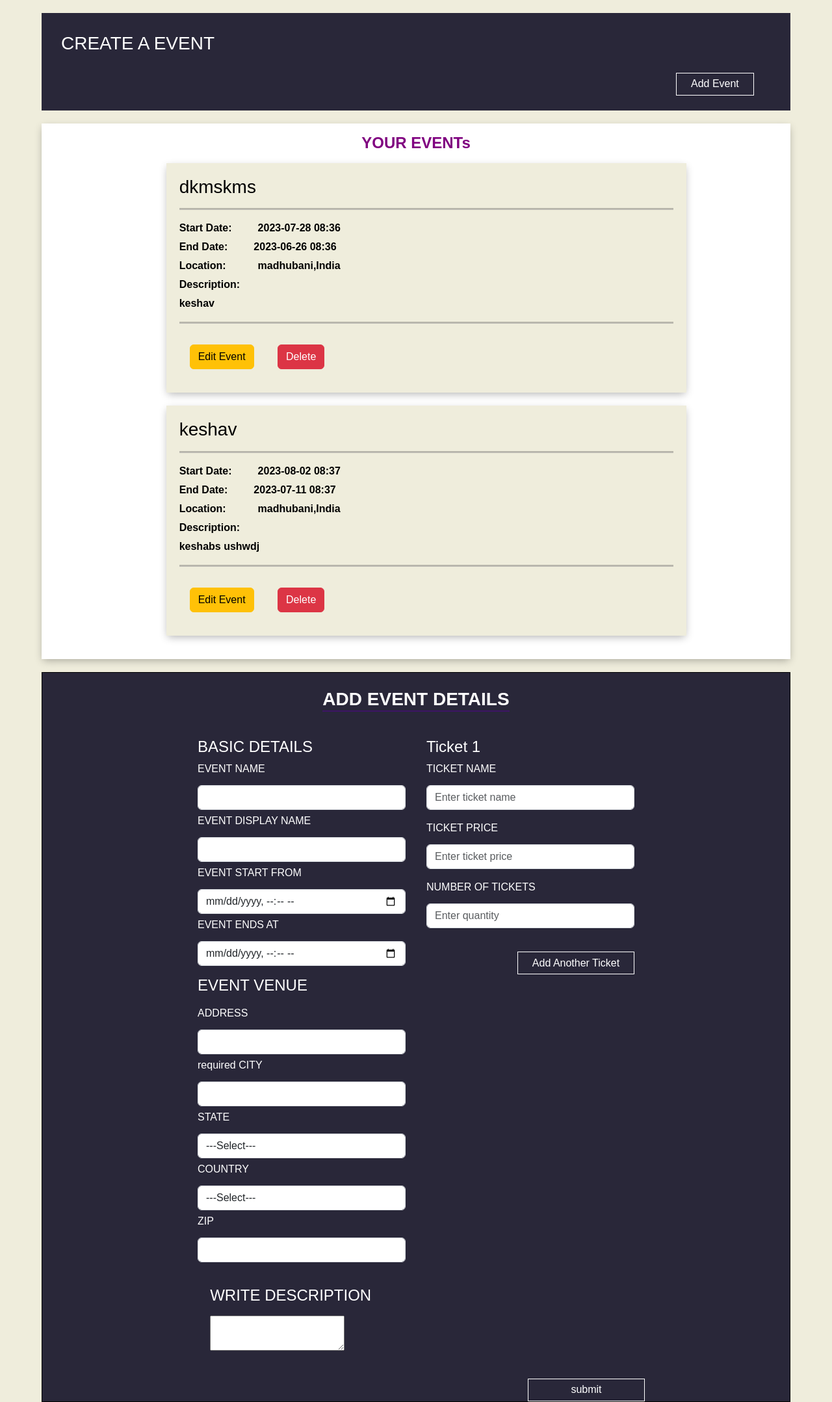
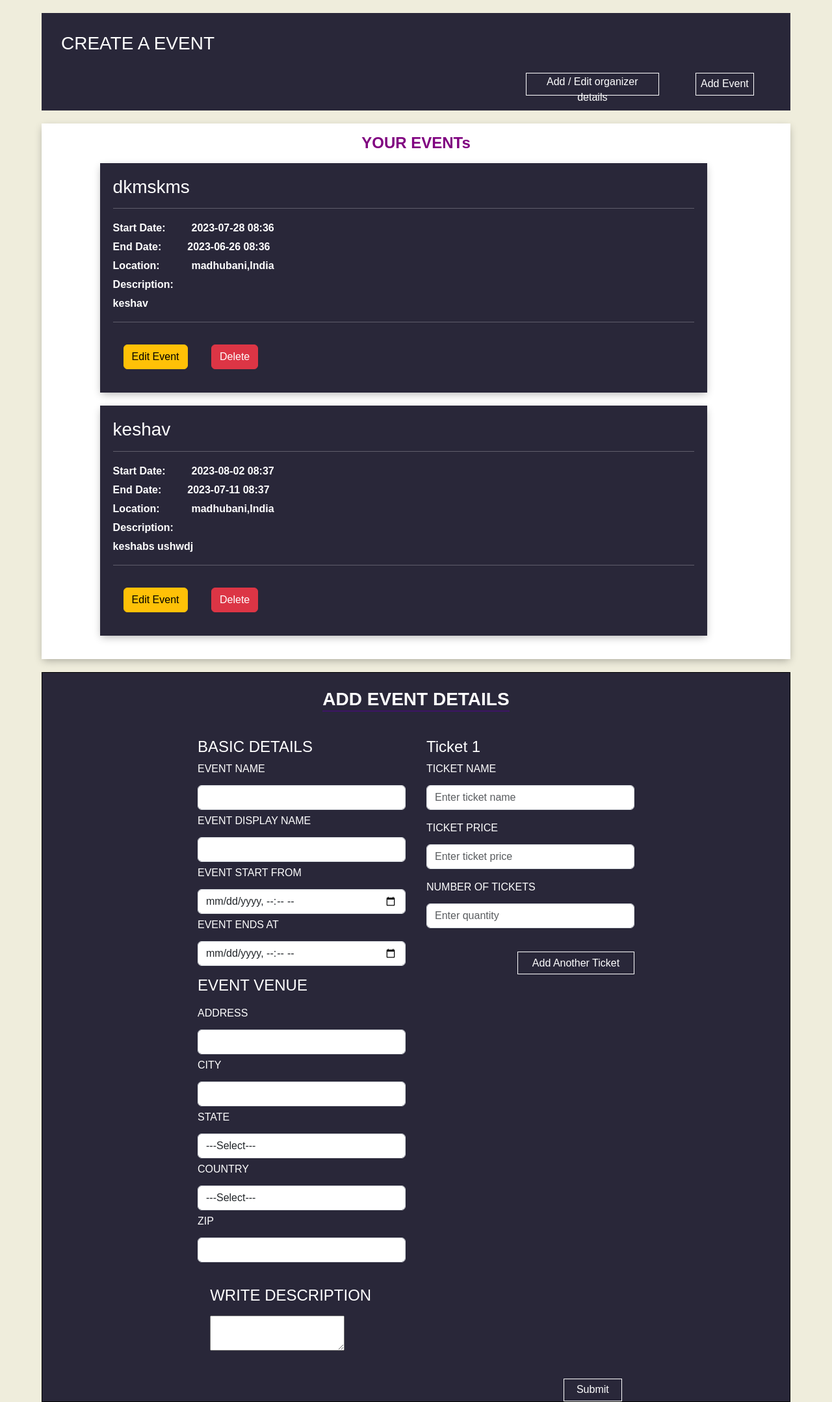
Before and after one commit to chiranjivikeshav/IITISoC-23-Web-13-Event_ticketing_platform, a Django app: page /organizerDashoard in a window 1280 px wide. Shown: the part 86-2243 px from the top of the page at 65% size. Run offline with Django 4.2, Linux system fonts and the light colour scheme; data comes from the database, SQL or seed files in the repository; both versions use the stored data as it was after the commit; some libraries are stand-ins or nearby versions.

Commit message:
first commit

```diff
--- a/organizer/views.py
+++ b/organizer/views.py
@@ -19,7 +19,7 @@ def dashboard(request):
         event_state = request.POST['event_state']
         event_country = request.POST['event_country']
         event_zipcode = int(request.POST['event_zipcode'])
-        event_description = request.POST['event-description']
+        event_description = request.POST['event_description']
 
         event = Eventdetails.objects.create(
             eventName = event_name,
--- a/templates/organizer.html
+++ b/templates/organizer.html
@@ -25,9 +25,9 @@
     padding-left: 30px;
 }
 
-.btn1 {
+.btn1{
     height: 35px;
-    width: 120px;
+    width: 90px;
     border: 1px solid white;
     background-color: transparent;
     color: white;
@@ -36,12 +36,27 @@
     margin-top: 20px;
 }
 
+
+.btn2{
+    height: 35px;
+    width: 205px;
+    border: 1px solid white;
+    background-color: transparent;
+    color: white;
+    float: right;
+    margin-right: 5%;
+    margin-top: 20px;
+}
 .btn1:hover {
     background-color: white;
     color: #0D335D;
     cursor: pointer;
 }
-
+.btn2:hover {
+    background-color: white;
+    color: #0D335D;
+    cursor: pointer;
+}
 .dont-have-event {
     margin-left: 5%;
     margin-right: 5%;
@@ -50,20 +65,19 @@
     background-color: white;
     box-shadow: 0 4px 12px -2px rgba(0, 0, 0, 0.3);
 
-    align-items: center;
     display: flex;
     flex-flow: column;
     justify-content: center;
+    align-items: center;
 }
 
 .event-item {
-    color:black;
-    background-color: #efeddc;
+    color:white;
+    background-color:#292739;
     padding: 20px;
     margin-bottom: 20px;
-    margin-left:5%;
     list-style:none;
-    width:90%;
+    width:93%;
     box-shadow: 0 4px 12px -2px rgba(0, 0, 0, 0.3);
     font-family: sans-serif;
     font-weight:bold;
@@ -71,7 +85,7 @@
     height:auto;
 }
 .event-list{
-    width:80%;
+    width:90%;
 
 }
 .event-item h3 {
@@ -217,7 +231,68 @@ hr{
 <div class="create-event">
     <h3>CREATE A EVENT </h3>
     <button onclick="scrollToTop()" type="button" class="btn1">Add Event</button>
+    <button type="button" class="btn2" data-toggle="modal" data-target="#loginModal">Add / Edit organizer details</button>
 </div>
+<!-- modal for organizer details-->
+
+<div class="modal fade" id="loginModal" tabindex="-1" aria-labelledby="loginModal" aria-hidden="true">
+    <div class="modal-dialog" >
+      <div class="modal-content" style="background:#292739;">
+        <div class="modal-header">
+          <h1 class="modal-title fs-5" id="loginModallabal">Organizer Details</h1>
+          <button type="button" class="close" data-dismiss="modal" aria-label="Close">
+          <span aria-hidden="true">&times;</span></button>
+        </div>
+        <div class="modal-body">
+        <form action="/login" method ="post">{% csrf_token %}
+          <div class="form-group">
+            <label for="organizername">Name</label>
+            <input type="text" class="form-control" id="organizername" name="organizername" placeholder="Enter Organizer Name" required>
+          </div>
+          <div class="form-group">
+            <label for="organizercontact">Contact Number</label>
+            <input type="number" class="form-control" id="organizercontact" name="organizercontact" placeholder="Enter Contact No" required>
+          </div>
+          <div class="form-group">
+            <label for="organizeremail">Email Address</label>
+            <input type="email" class="form-control" id="organizeremail" name="organizeremail" placeholder="Enter Email Address" required>
+          </div>
+          <div class="form-group">
+            <label for="organizeraddress">Address</label>
+            <input type="text" class="form-control" id="organizeraddress" name="organizeraddress" placeholder="Enter Address" required>
+          </div>
+          <div class="form-group">
+            <label for="organizerbankname">Bank Name</label>
+            <input type="text" class="form-control" id="organizerbankname" name="organizerbankname" placeholder="Enter Bank Name" required>
+          </div>
+          <div class="form-group">
+            <label for="organizerbankbranch">Bank Branch Name</label>
+            <input type="text" class="form-control" id="organizerbankbranch" name="organizerbankbranch" placeholder="Enter Bank Branch" required>
+          </div>
+          <div class="form-group">
+            <label for="organizerbankIFSC">IFSC Code</label>
+            <input type="number" class="form-control" id="organizerbankIFSC" name="organizerbankIFSC" placeholder="Enter IFSC Code" required>
+          </div>
+          <div class="form-group">
+            <label for="organizerbankaccount">Account Number</label>
+            <input type="number" class="form-control" id="organizerbankaccount" name="organizerbankaccount" placeholder="Enter Account Number" required>
+          </div>
+          <div class="form-group">
+            <label for="organizerabout">About Organizer</label>
+            <input type="text" class="form-control" id="organizerabout" name="organizerabout" placeholder="write">
+          </div>
+          <button type="submit" class="btn1">SAVE</button>
+        </form>
+        </div>
+      </div>
+    </div>
+  </div>
+
+
+
+
+
+
 {% if allEvents|length < 1 %}
 <div class="dont-have-event">
     <img class="my-3" src="https://s3.ap-south-1.amazonaws.com/townscript-common-resources/images/Dashboard/emptystate-dashboard.png"
@@ -240,7 +315,7 @@ hr{
             <a href="/organizerDashoard/{{event.eventName}}{{event.id}}" role="button" class="btn btn-warning mx-3 my-3">Edit Event</a>
             <button type="button" class="btn btn-danger mx-3 my-3" data-toggle="modal" data-target="#eventdeleteModalCenter">Delete </button>
 
-      <!-- Modal -->
+      <!-- Modal for delete event -->
             <div class="modal fade" id="eventdeleteModalCenter" tabindex="-1" role="dialog" aria-labelledby="exampleModalCenterTitle" aria-hidden="true">
                <div class="modal-dialog modal-dialog-centered modal-confirm" role="document">
                 <div class="modal-content">
@@ -294,7 +369,7 @@ hr{
                 <input type="datetime-local" class="form-control" id="event-end-date" name="event_end_date"required>
                 <h4 class="my-3">EVENT VENUE</h4>
                 <label for="event-address" class="form-label">ADDRESS</label>
-                <input type="text" class="form-control" id="event-address" name="event_address">required
+                <input type="text" class="form-control" id="event-address" name="event_address"required>
 
                 <label for="event-city" class="form-label">CITY</label>
                 <input type="text" class="form-control" id="event-city" name="event_city"required>
@@ -376,11 +451,11 @@ hr{
         </div>
         <div class="textarea-for-description my-3">
             <h4 class="my-3">WRITE DESCRIPTION</h4>
-            <textarea id="myTextarea" name="event-description" required></textarea>
+            <textarea type ="text" id="myTextarea" name="event_description"></textarea>
         </div>
 
 
-   <button type="submit" class="addanotherbutton" >submit</button>
+        <button type="submit" class="btn1" >Submit</button>
     </form>
 </div>
 </div>
```
Also changed, not shown: templates/home.html (+9 -59 lines), db.sqlite3.
